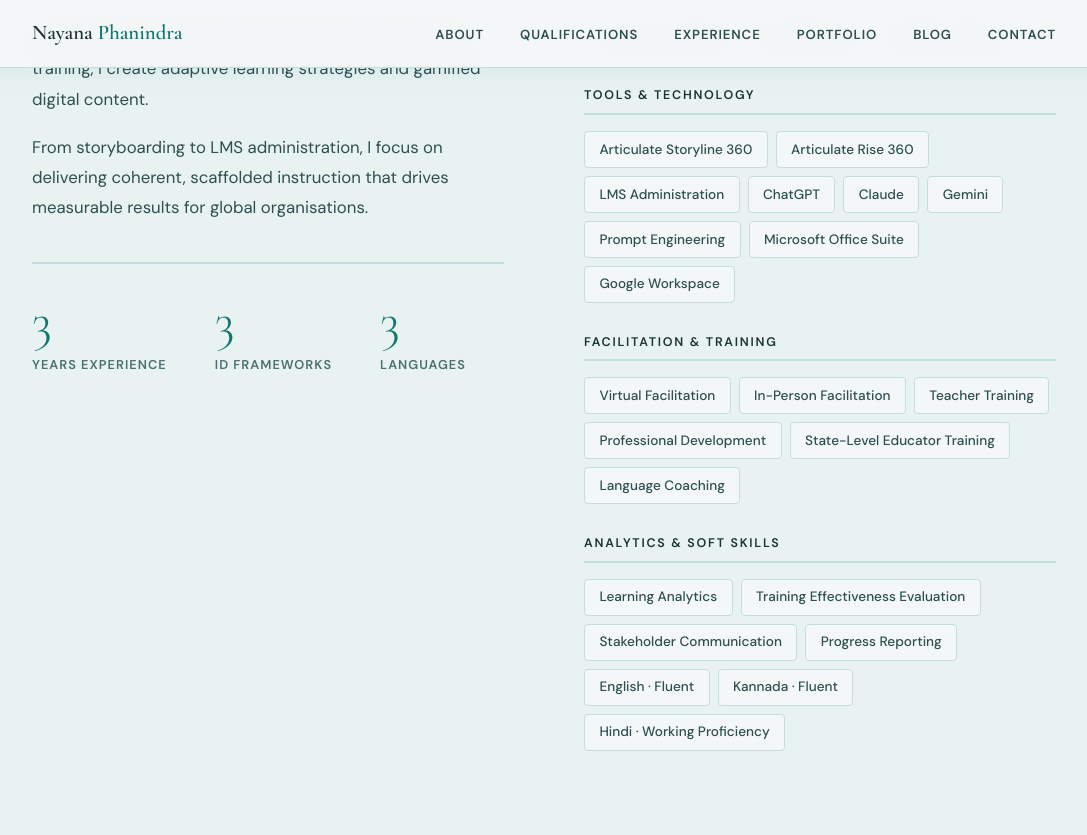
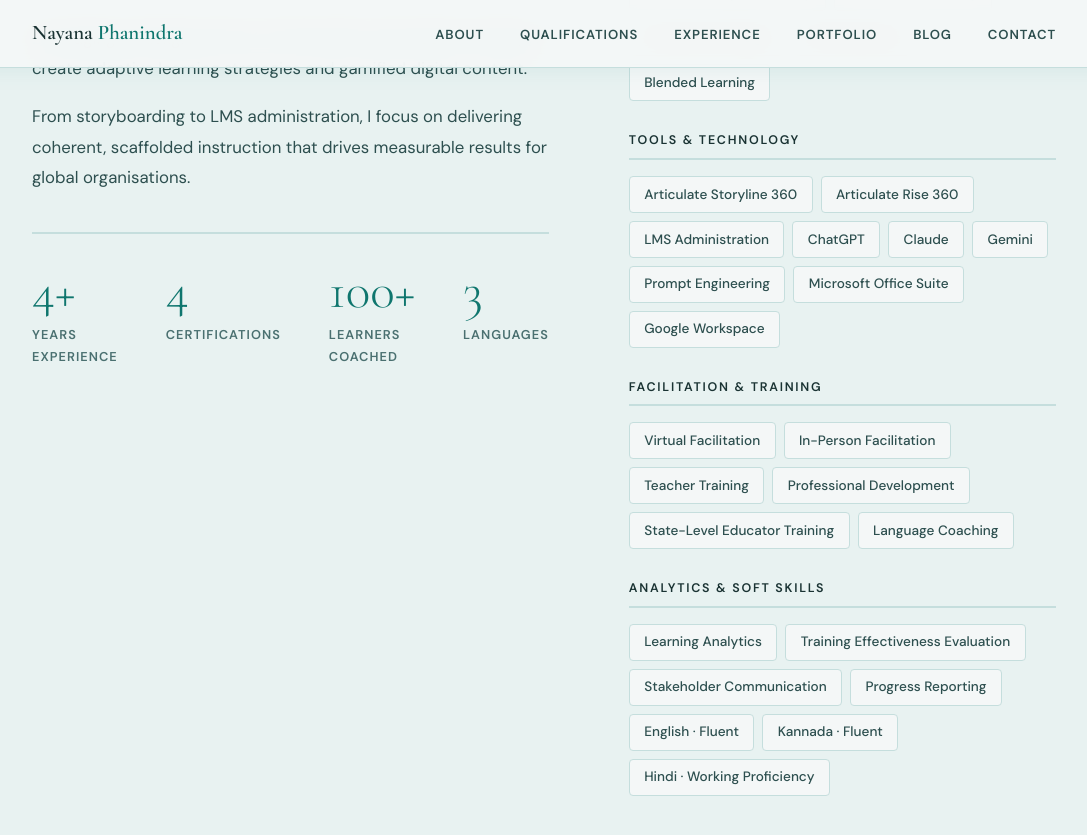
Before and after one commit to nayanaphanindra/nayanaphanindra.github.io, a Jekyll site: the page built from index.html, in a window 1280 px wide and 900 px high, scrolled down 1199 px. Shown: the top 835 px of the window, without its empty margins (96-1183 px from the left). Built offline with Jekyll 4.4.1, drawn with Linux system fonts in a browser that asks for light colours.

Commit message:
Update index.html

```diff
--- a/index.html
+++ b/index.html
@@ -56,12 +56,16 @@
         <p>From storyboarding to LMS administration, I focus on delivering coherent, scaffolded instruction that drives measurable results for global organisations.</p>
         <div class="stats-row">
           <div class="stat-item">
-            <div class="stat-number">3</div>
+            <div class="stat-number">4+</div>
             <div class="stat-label">Years Experience</div>
           </div>
           <div class="stat-item">
-            <div class="stat-number">3</div>
-            <div class="stat-label">ID Frameworks</div>
+            <div class="stat-number">4</div>
+            <div class="stat-label">Certifications</div>
+          </div>
+             <div class="stat-item">
+            <div class="stat-number">100+</div>
+            <div class="stat-label">Learners Coached</div>
           </div>
           <div class="stat-item">
             <div class="stat-number">3</div>
```
